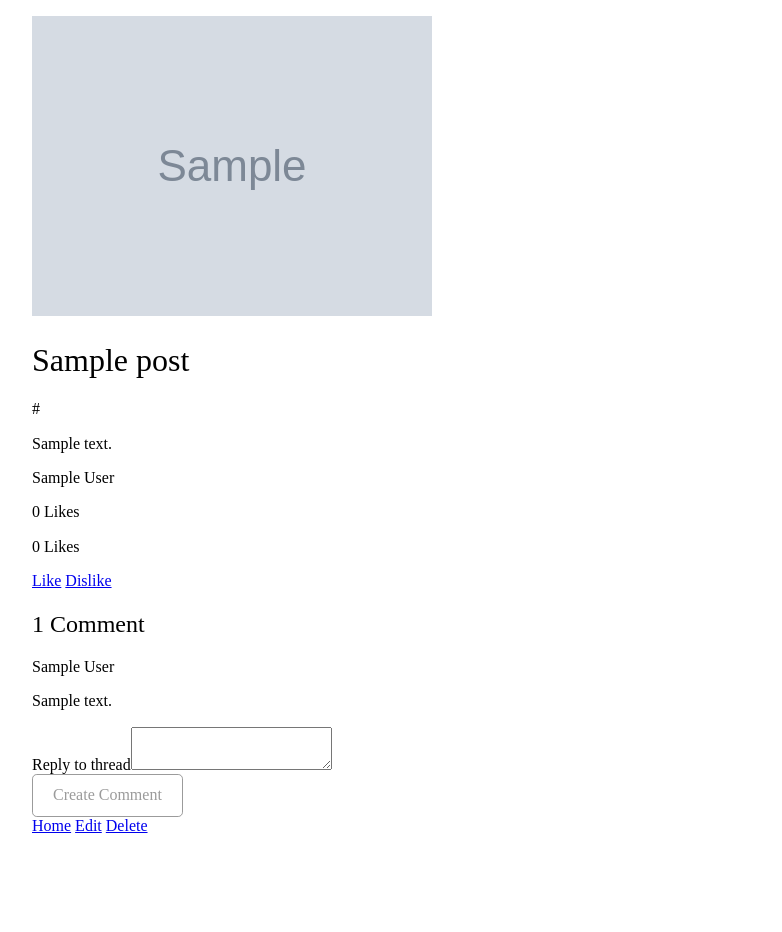
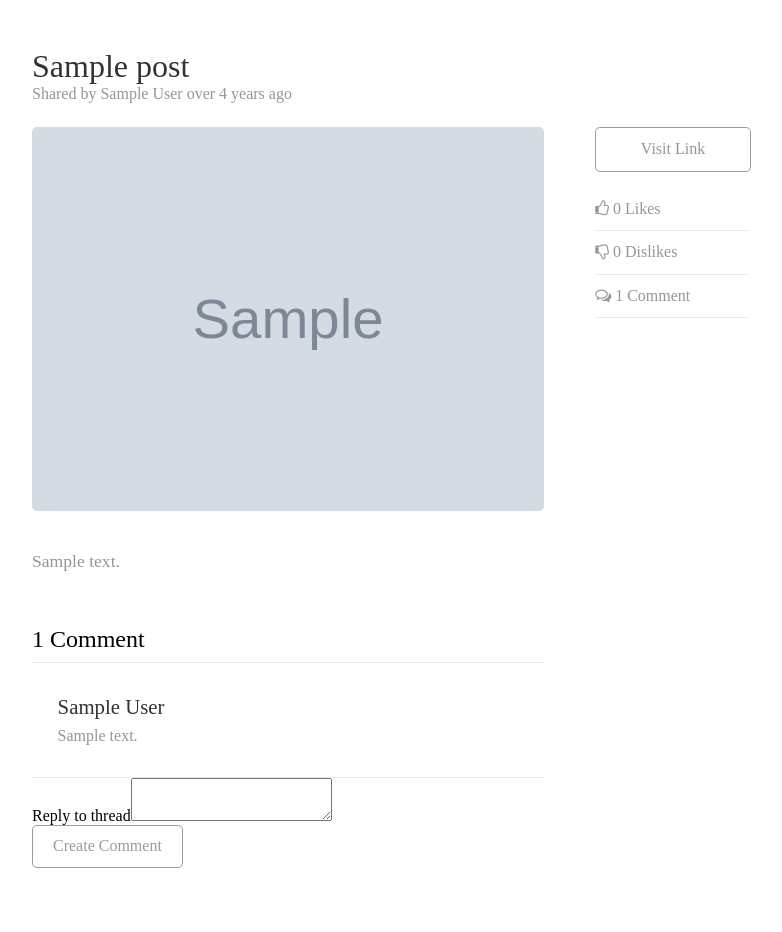
Before and after one commit to gokul0815/my_dribbble, a Rails app: page /posts/1 in a window 1280 px wide. Shown: the part 97-1029 px from the top of the page, without its empty margins (96-878 px from the left). Before the commit the page ends 930 px from the top, so only its background shows below. Run offline with Rails 7, Linux system fonts and the light colour scheme; tables that the repository leaves empty hold one stand-in row (values such as "Sample post"); grey boxes marked "Sample" are stand-in pictures; style sheets or scripts are compiled from the project's sources; parts of the project's set-up code (start-up, migrations or seed data) failed here and were passed over; some libraries are stand-ins or nearby versions.

Commit message:
Added structure and styling

```diff
--- a/app/views/posts/show.html.haml
+++ b/app/views/posts/show.html.haml
@@ -1,28 +1,34 @@
-= image_tag @post.image.url(:medium)
-%h1= @post.title
-%p= @post.link
-%p= @post.description
-%p= @post.user.name
-%p
-	= @post.get_upvotes.size
-	Likes
-%p
-	= @post.get_downvotes.size
-	Likes
+#post_show
+	%h1= @post.title
+	%p.username
+		Shared by
+		= @post.user.name
+		= time_ago_in_words(@post.created_at)
+		ago
+	.clearfix
+		.post_image_description
+			= image_tag @post.image.url(:medium)
+			.description= simple_format(@post.description)
+		.post_data
+			= link_to "Visit Link", @post.link, class: "button"
+			= link_to like_post_path(@post), method: :Get, class: "data" do
+				%i.fa.fa-thumbs-o-up
+				= pluralize(@post.get_upvotes.size, "Like")
+			= link_to dislike_post_path(@post), method: :Get, class: "data" do
+				%i.fa.fa-thumbs-o-down
+				= pluralize(@post.get_downvotes.size, "Dislike")
+			%p.data
+				%i.fa.fa-comments-o
+				= pluralize(@post.comments.count, "Comment")
+			- if @post.user == current_user
+				= link_to "Delete", post_path(@post), method: :delete, data: { confirm: "Are you sure?"}, class: "data"
+				= link_to "Edit", edit_post_path(@post), class: "data"
 
-
-= link_to "Like", like_post_path(@post), method: :get
-= link_to "Dislike", dislike_post_path(@post), method: :get
-
-#comment
+#comments
 	%h2.comment_count= pluralize(@post.comments.count, "Comment")
 	- @comments.each do |comment|
 		.comment
 			%p.username= comment.user.name
 			%p.content= comment.content
 
-	= render "comments/form"
-
-= link_to "Home", root_path
-= link_to "Edit", edit_post_path
-= link_to "Delete", post_path(@post), method: :delete, data:{ confirm: "Are you sure? "}
+	= render 'comments/form'
```
Also changed, not shown: app/views/posts/index.html.haml (+18 -22 lines), 3 other files.
